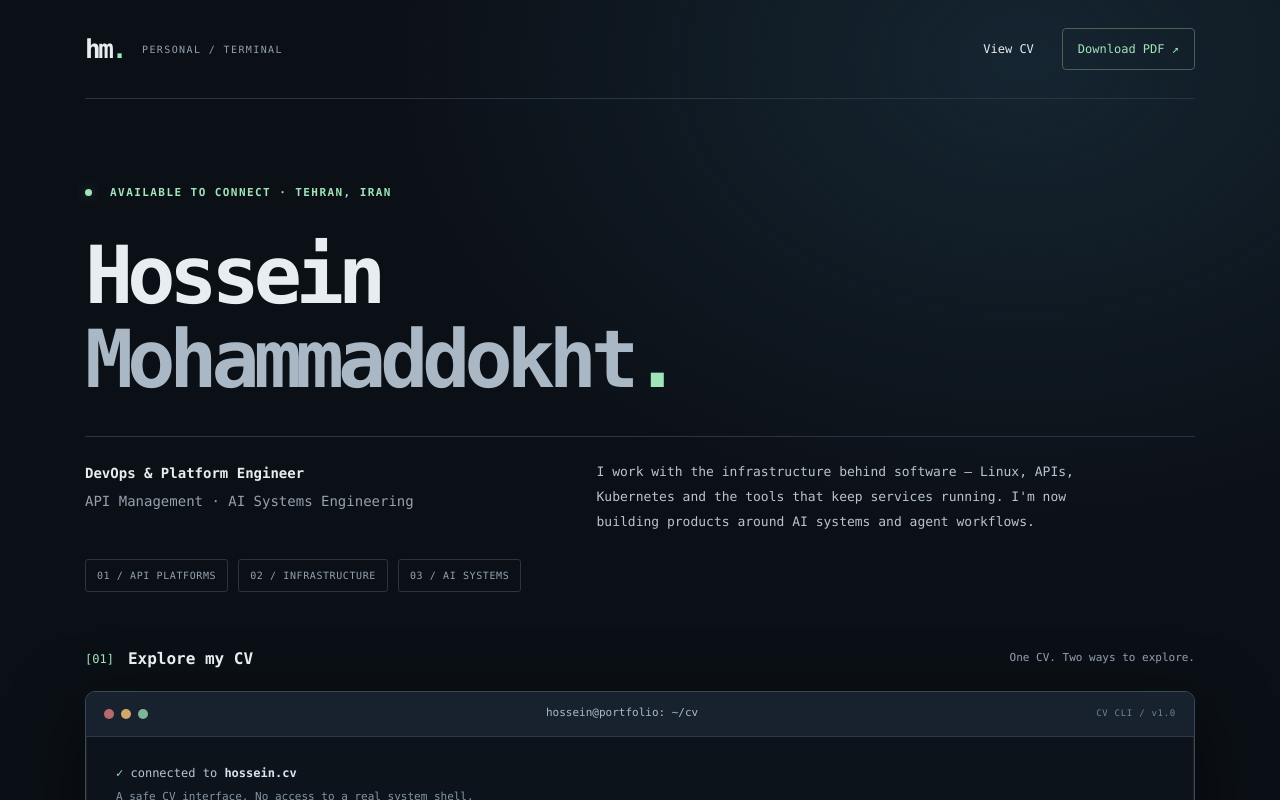
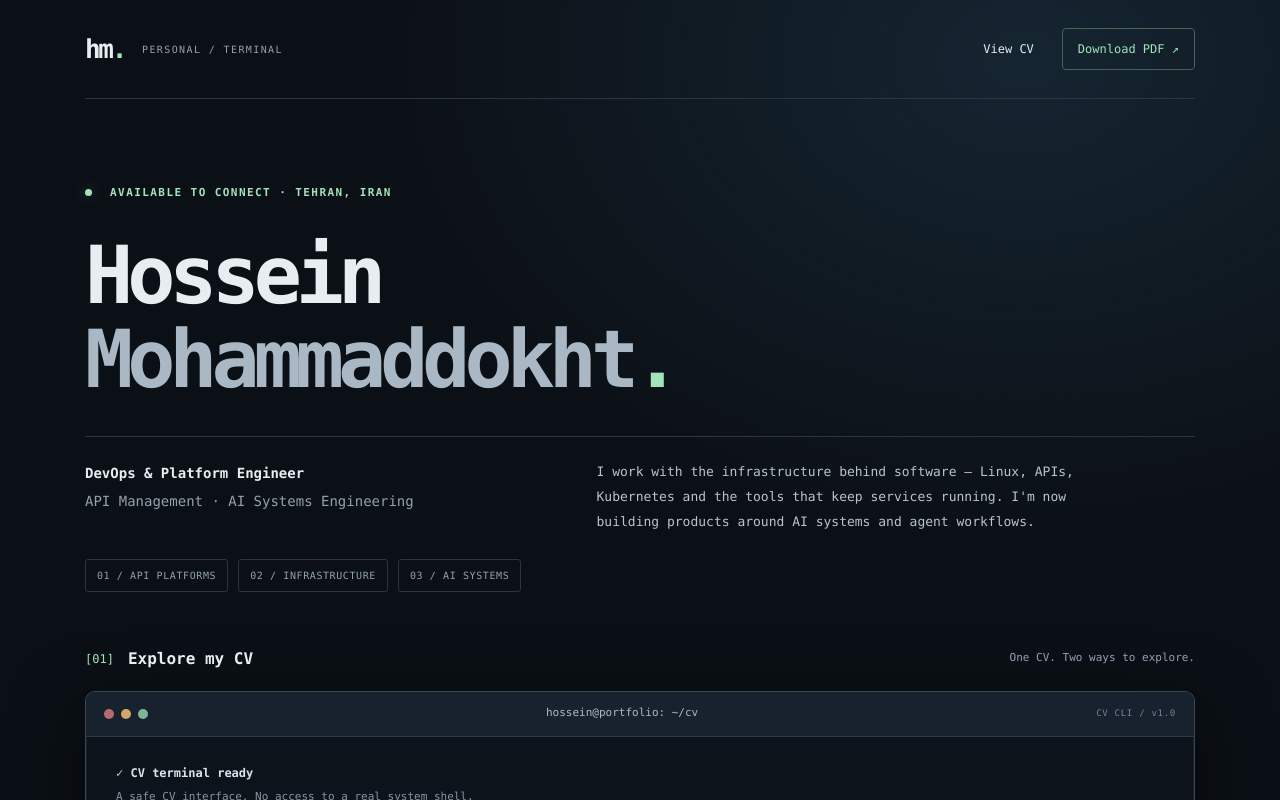
Before and after one commit to Agentic-Trust-Foundation/personal-portfolio, a Next.js app: page / in a window 1280 px wide. Shown: the top 800 px of the page. Built offline with nearby package versions, Linux system fonts and the light colour scheme.

Commit message:
fix: remove fictional hostname from terminal welcome

```diff
--- a/components/terminal.tsx
+++ b/components/terminal.tsx
@@ -114,7 +114,7 @@ export default function Terminal() {
       </div>
       <div className="terminal-console" ref={logRef}>
         <div className="terminal-welcome">
-          <span className="terminal-green">✓</span> connected to <strong>hossein.cv</strong>
+          <span className="terminal-green">✓</span> <strong>CV terminal ready</strong>
           <div className="terminal-small">A safe CV interface. No access to a real system shell.</div>
         </div>
         {mode === null ? (
```
